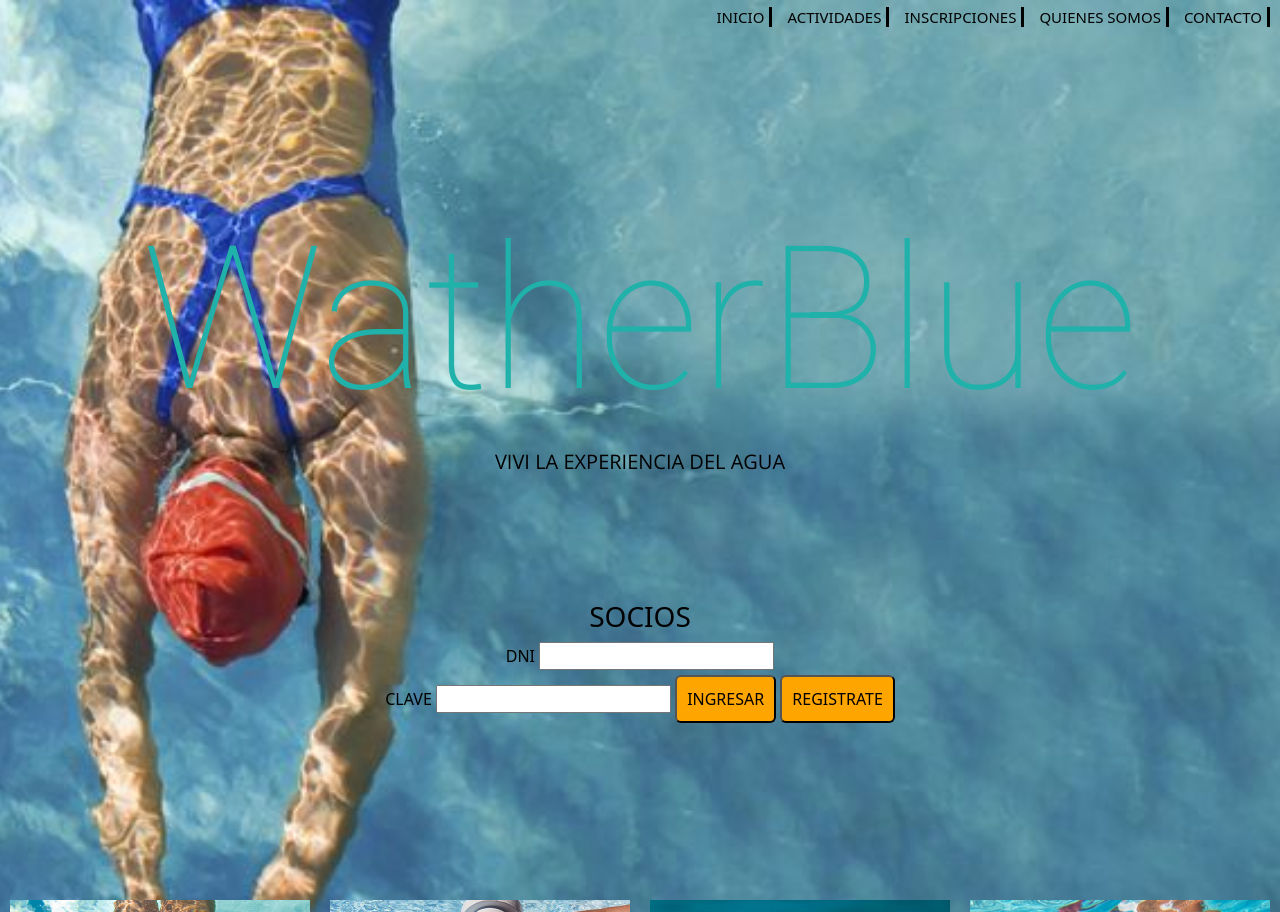
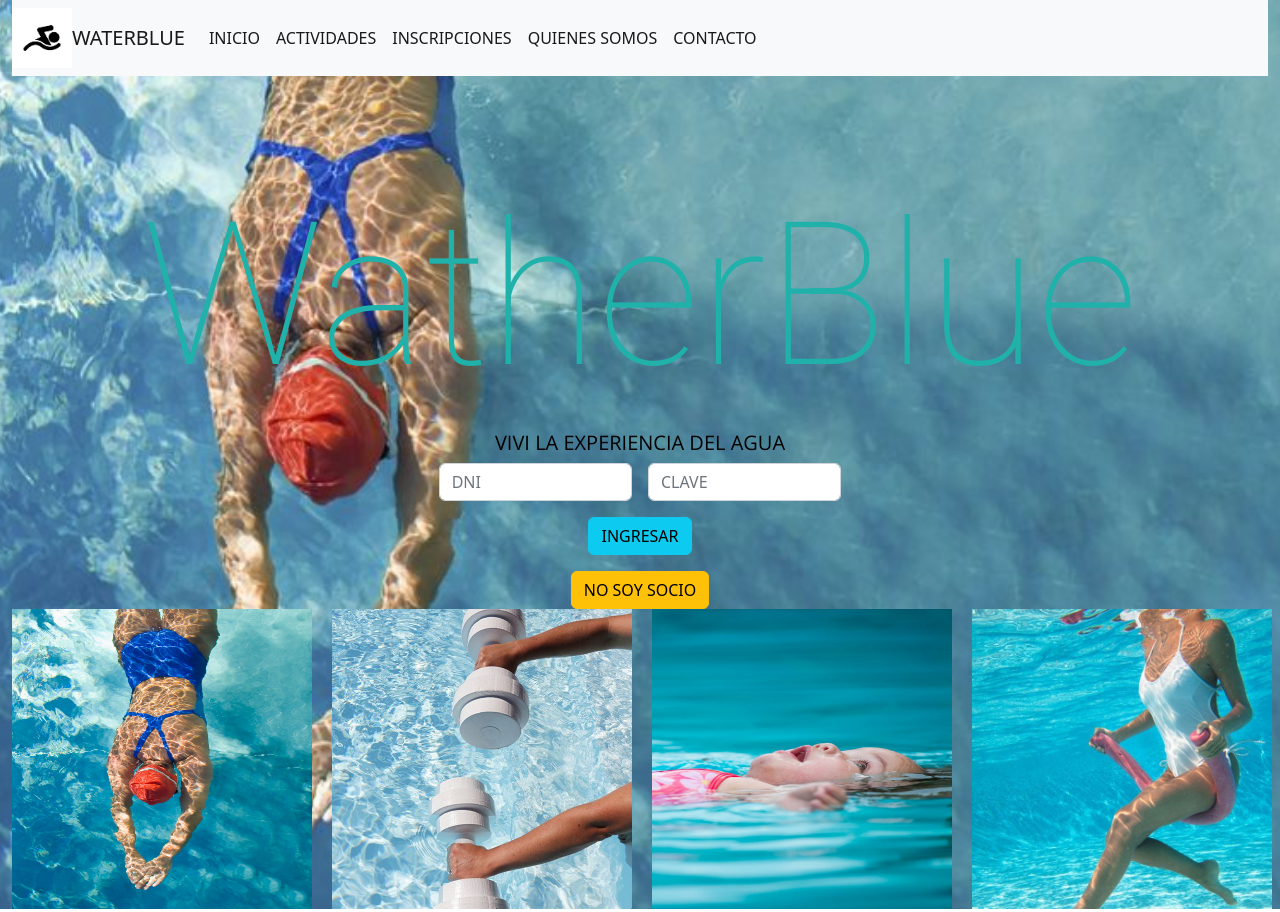
Before and after one commit to agusflamini/proyectoCoder, a plain HTML site: page index.html in a window 1280 px wide. Shown: the top 912 px of the page. Drawn offline with nearby package versions, Linux system fonts and the light colour scheme.

Commit message:
nav form footer

```diff
--- a/index.html
+++ b/index.html
@@ -16,12 +16,58 @@
 
 <body class="fondo" >
 
-    <div class="gridContainer">
+
 
         <header >
-            <h1 id="tituloPrincipal">WatherBlue</h1>
-            <h2 id="subtitulo" class="animate__animated animate__flash">VIVI LA EXPERIENCIA DEL AGUA</h2>
-            <nav >
+             <div class="container-fluid">
+            <div class="row" >
+
+                <div class="col-sm-12 col-md-12 col-xl-12">
+
+      <nav class="navbar navbar-expand-lg bg-light sticky-top">
+        <img src="imagenes/logo1.jpg" alt="logo">
+         <a class="navbar-brand" href="#">WATERBLUE</a>
+
+          <div class="collapse navbar-collapse" id="navbarNav">
+            <ul class="navbar-nav">
+              <li class="nav-item">
+                <a class="nav-link active" aria-current="page" href="./index.html">INICIO</a>
+              </li>
+              <li class="nav-item">
+                <a class="nav-link active" aria-current="page" href="pages/actividades.html">ACTIVIDADES</a>
+              </li>
+              <li class="nav-item">
+                <a class="nav-link active" aria-current="page" href="pages/inscripciones.html">INSCRIPCIONES</a>
+              </li>
+              <li class="nav-item">
+                <a class="nav-link active" aria-current="page" href="pages/quienessomos.html">QUIENES SOMOS</a>
+              </li>
+              <li class="nav-item">
+                <a class="nav-link active" aria-current="page" href="pages/contacto.html">CONTACTO</a>
+              </li>
+              </ul>
+              </div>
+            </nav>
+        <div class="container-fluid">
+
+            <div class="row">
+
+            <div class="col-sm-2 col-md-8 col-xl-12">
+                <h1 class="text-center fs-200 mt-100" id="tituloPrincipal">WatherBlue</h1>
+            </div>
+            </div>
+
+
+            <div class="row">
+
+                <div class="col-sm-12 col-md-12 col-xl-12 ">
+                 <h2  id="subtitulo" class="animate__animated animate__flash text-center">VIVI LA EXPERIENCIA DEL AGUA</h2>
+                </div>
+            </div>
+            </div>
+
+
+            <!--<nav>
                 <ul class="nav">
                     <li><a href="./index.html">INICIO</a></li>
                     <li><a href="pages/actividades.html">ACTIVIDADES</a>
@@ -37,44 +83,61 @@
                     <li><a href="pages/quienessomos.html">QUIENES SOMOS</a></li>
                     <li><a href="pages/contacto.html">CONTACTO</a></li>
                 </ul>
-            </nav>
+            </nav> --->
+                </div>
+            </div>
+        </div>
         </header>
 
 
         <main>
-            <section class="main-flex">
+            <div class="container-fluid">
+                <div class="row justify-content-center" >
+                    <div class="col-xl-4 col-sm-4">
+                        <form>
+                            <div class="row g-3">
+                                <div class="col">
+                                  <input type="text" class="form-control" placeholder=DNI aria-label="DNI">
+                                </div>
+                                <div class="col">
+                                  <input type="password" class="form-control"  placeholder=CLAVE  id="inputPassword4">
+                                </div>
+                                <div class="col-12">
+                                    <button type="submit" class="btn btn-info">INGRESAR</button>
+                                  </div>
+                                  <div class="col-12">
+                                    <button type="submit" class="btn btn-warning">NO SOY SOCIO</button>
+                                  </div>
+                              </div>
+                  </form>
+                  </div>
+                </div>
+            </div>
+        </main>
+        <footer >
 
-
-                    <form id="inicio__form">
-                        <h3>SOCIOS</h3>
-
-                        <label>DNI</label>
-                        <input type="text">
-                        <br>
-
-                        <label>CLAVE</label>
-                        <input type="pasword">
-
-                        <button type="submit" class="buttonstyle">INGRESAR</button>
+            <div class="container-fluid">
+                <div class="row" >
+                    <div class="col-sm-6 col-md-6 col-xl-3" >
+                        <img class="gira" src="imagenes/nadadora.jpg" alt="nadadora">
+                    </div>
+                    <div class="col-sm-6 col-md-6 col-xl-3">
+                        <img src="imagenes/pesas.jpg" alt="aquagym">
+                    </div>
+                    <div class="col-sm-6 col-md-6 col-xl-3">
+                        <img src="imagenes/bebe.jpg" alt="matronatacion">
+                    </div>
+                    <div class="col-sm-6 col-md-6 col-xl-3">
+                        <img src="imagenes/rehabilitacion.jpg" alt="rehabilitacion">
+                    </div>
+            </div>
+            </div>
 
 
 
-                        <button type="submit" class="buttonstyle"><a
-                                href="file:///C:/Users/agust/OneDrive/Escritorio/proyecto1/inscripciones.html">REGISTRATE</a></button>
-                    </form>
 
-            </section>
-        </main>
-
-        <footer >
-            <div id="footer">
-                <img class="gira" src="imagenes/nadadora.jpg" alt="nadadora">
-                <img src="imagenes/pesas.jpg" alt="aquagym">
-                <img src="imagenes/bebe.jpg" alt="matronatacion">
-                <img src="imagenes/rehabilitacion.jpg" alt="rehabilitacion">
-            </div>
         </footer>
 
-    </div>
+
     <script src="https://cdn.jsdelivr.net/npm/bootstrap@5.2.0-beta1/dist/js/bootstrap.bundle.min.js" integrity="sha384-pprn3073KE6tl6bjs2QrFaJGz5/SUsLqktiwsUTF55Jfv3qYSDhgCecCxMW52nD2" crossorigin="anonymous"></script>
 </body>
--- a/style.css
+++ b/style.css
@@ -82,12 +82,12 @@ footer {
 }
 
 #tituloPrincipal {
-  color: white;
+
   font-family: 'Roboto', sans-serif;
-  font-weight: 100;
+
   font-size: 200px;
-  text-align: center;
-  margin-top: 200px;
+
+  margin-top: 100px;
   margin-bottom: 5px;
   animation-duration: 10s;
   animation-iteration-count: infinite;
@@ -122,35 +122,11 @@ form {
   text-align: center;
 }
 
-ul li {
-  display: inline;
-  margin: 5px;
-  position: relative;
+nav img {
+  width: 60px;
+  height: 60px;
 }
 
-ul {
-  position: fixed;
-  top: 0px;
-  right: 0px;
-  background-color: transparent;
-
-}
-
-ul ul {
-  display: none;
-  list-style: inside;
-  position: absolute
-}
-
-
-ul li a {
-  color: black;
-  font-size: 15px;
-  text-decoration: none;
-  margin-right: 5px;
-  border-right-style: solid;
-  padding-right: 5px;
-}
 
 
 
@@ -161,11 +137,6 @@ ul li:hover ul {
 
 }
 
-ul ul li {
-  display: block;
-  margin: 20px;
-  text-align: justify;
-}
 
 #inicio__form {
   border-style: solid 10px;
```
Also changed, not shown: boostrap.html (added, +76 -0 lines), pages/contacto.html (+49 -8 lines), imagenes/logo1.jpg (added).
